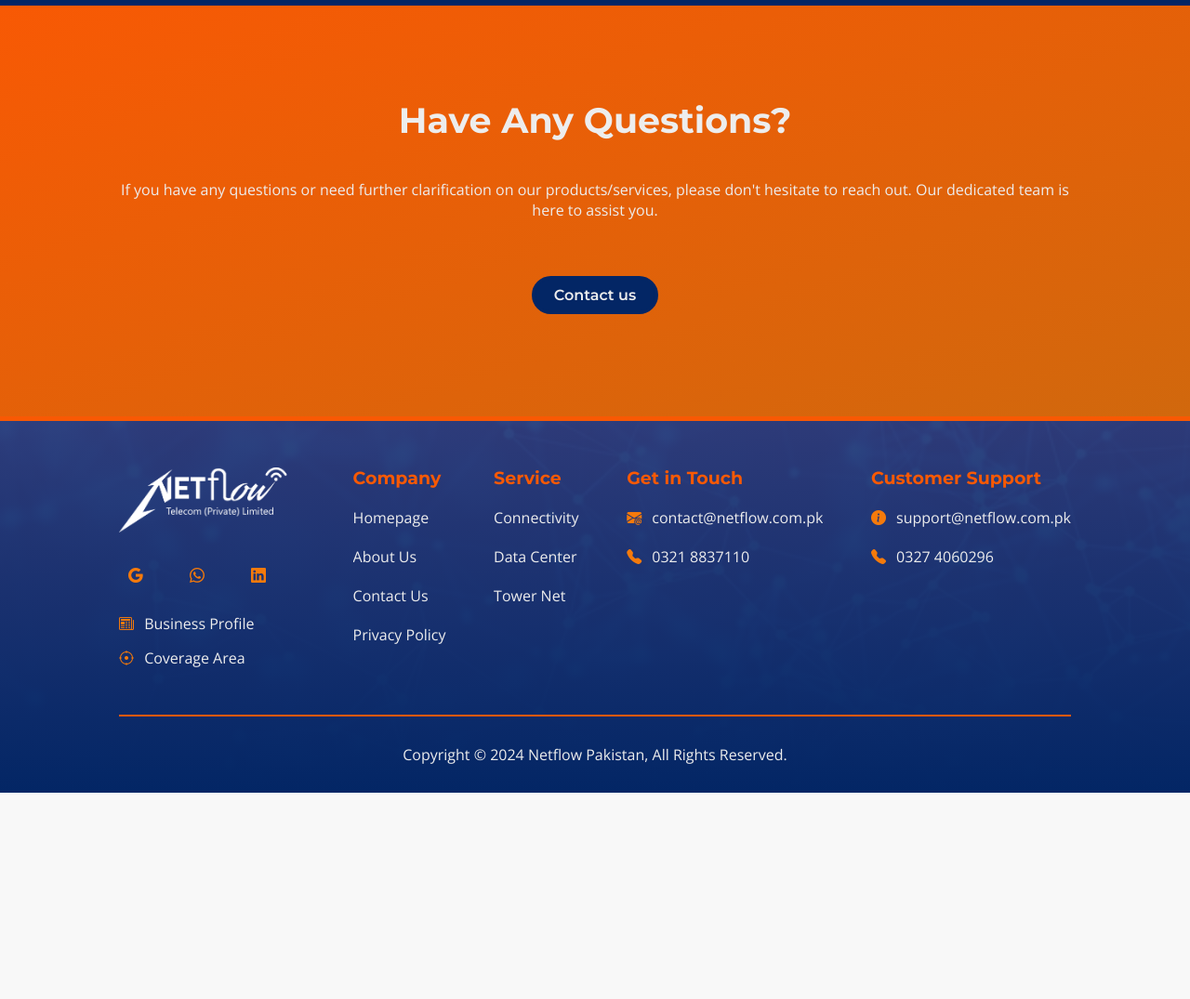
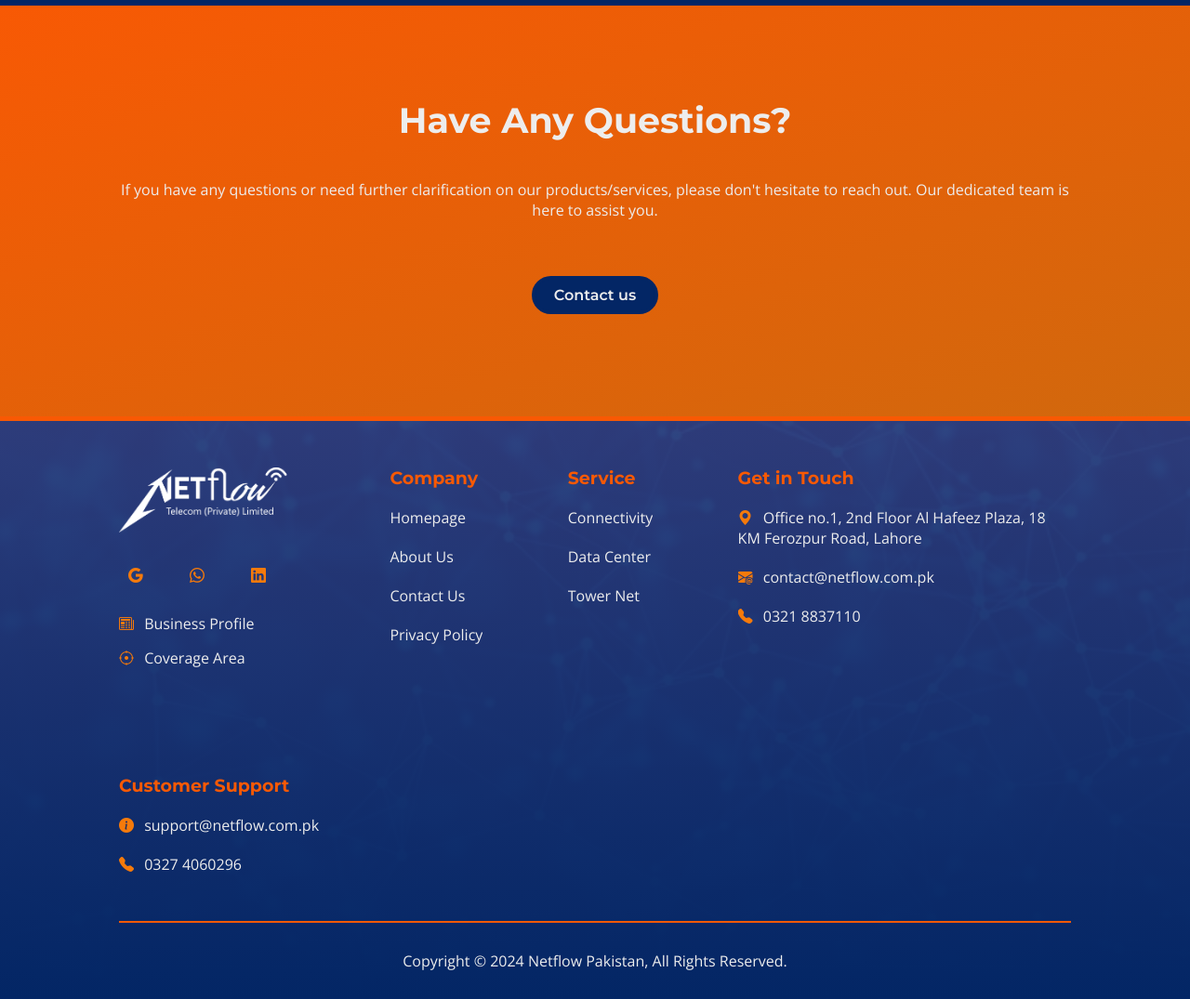
Before and after one commit to meZubairKhan/Netflow-Site, a WordPress theme: template index.php in a window 1280 px wide. Shown: the part 4634-5709 px from the top of the page at 93% size. Before the commit the page ends 5487 px from the top, so only its background shows below. Run offline with PHP 8.4 and a stand-in for WordPress, Linux system fonts and the light colour scheme; the site name, menu and one post (Sample post) are stand-ins, and other content is empty; some libraries are stand-ins or nearby versions.

Commit message:
Update footer.php

```diff
--- a/footer.php
+++ b/footer.php
@@ -61,9 +61,9 @@
                         <h4>
                             Get in Touch
                         </h4>
-                        <!-- <a href="https://maps.app.goo.gl/2qmbLzLuRYc4yuVR6" target="_blank"><i
+                        <a href="https://maps.app.goo.gl/2qmbLzLuRYc4yuVR6" target="_blank"><i
                                 class="bi bi-geo-alt-fill" style="color: #f57a0b;"></i> <span class="span">Office no.1,
-                                2nd Floor Al Hafeez Plaza, 18 KM Ferozpur Road, Lahore</span></a> -->
+                                2nd Floor Al Hafeez Plaza, 18 KM Ferozpur Road, Lahore</span></a>
 
                         <a href="mailto:info@netflow.com.pk" target="_blank"><i class="bi bi-envelope-at-fill"
                                 style="color: #f57a0b;"></i> <span class="span">contact@netflow.com.pk</span></a>
```
